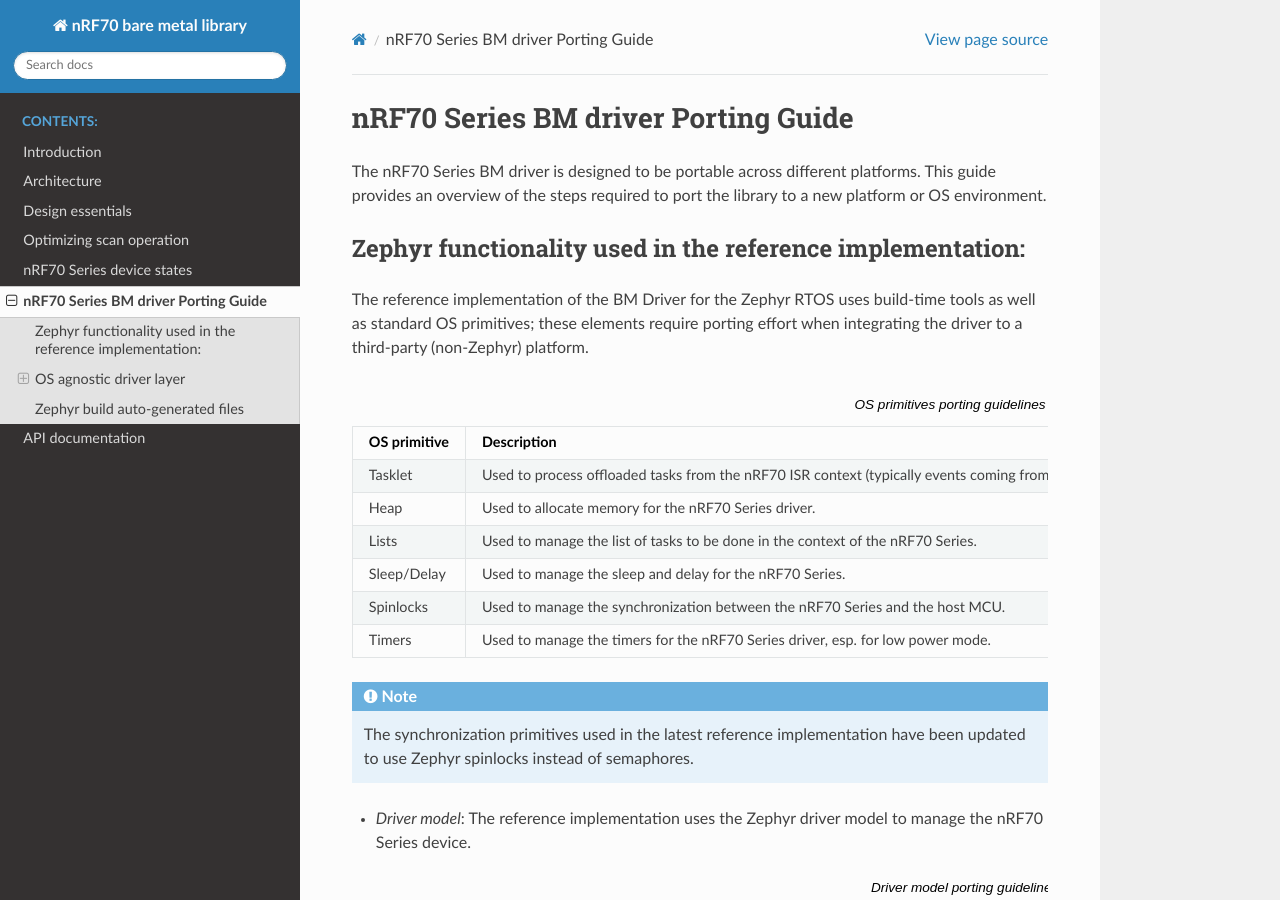
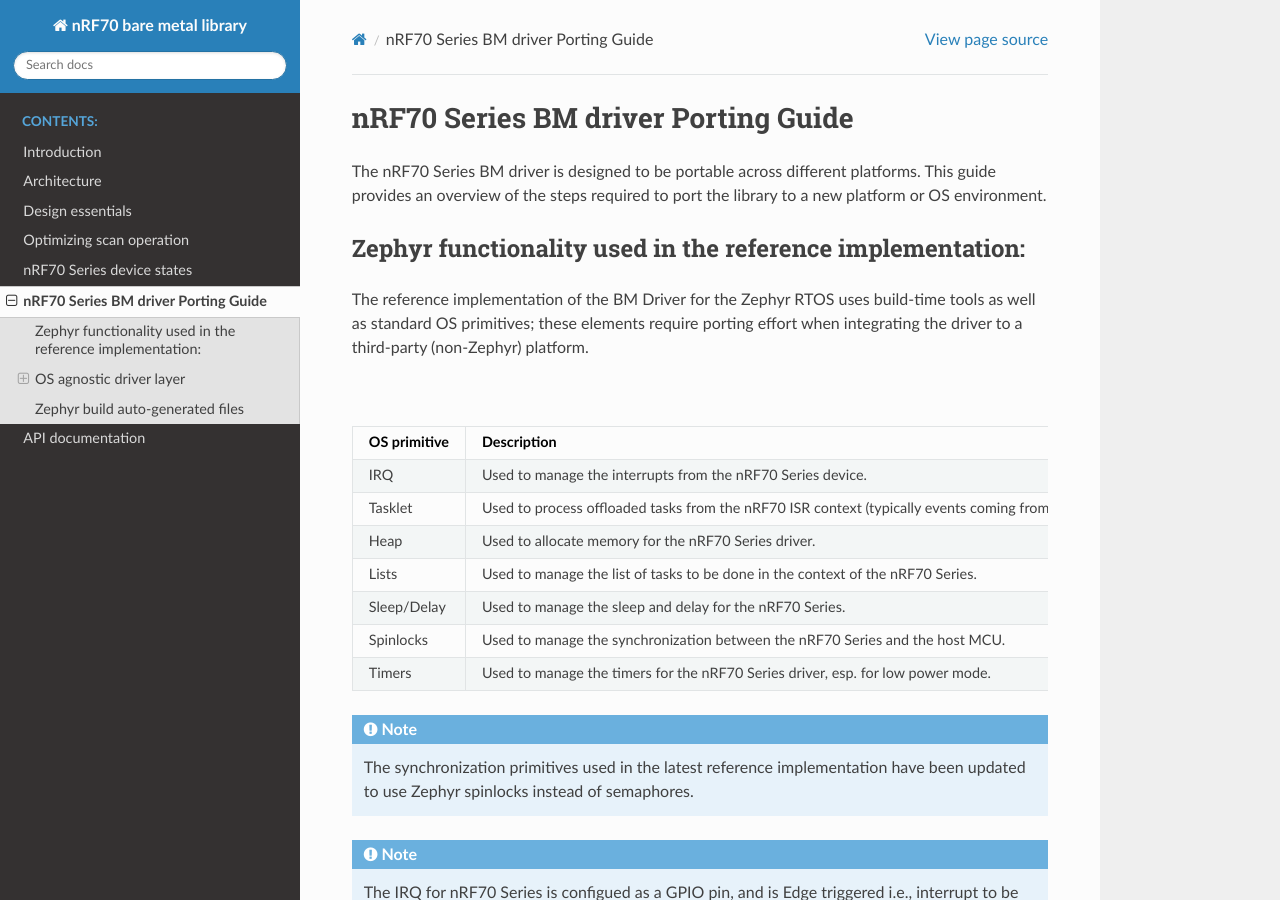
Before and after one commit to nrfconnect/nrf70-bm, a Sphinx documentation site: the page built from nrf70_bm_lib/docs/source/nrf70_bm_porting_guide.rst, in a window 1280 px wide and 900 px high. Built offline with Sphinx 7.4.7 and the Read the Docs theme 3.1.0, drawn with Linux system fonts in a browser that asks for light colours; some of the changed text lies outside the part shown.

Commit message:
Add IRQ info to porting guide
Add it to the list of OS primitives, though it's platform, but it helps
in porting. Also, add details about nature of interrupt.

Signed-off-by: Chaitanya Tata <Chaitanya.Tata@nordicsemi.no>

```diff
--- a/nrf70_bm_lib/docs/source/nrf70_bm_porting_guide.rst
+++ b/nrf70_bm_lib/docs/source/nrf70_bm_porting_guide.rst
@@ -19,6 +19,10 @@
     - Description
     - OS agnostic layer API
     - Reference Zephyr API
+  * - IRQ
+    - Used to manage the interrupts from the nRF70 Series device.
+    - nrf_wifi_osal_bus_qspi_dev_intr_reg()/nrf_wifi_osal_bus_qspi_dev_intr_unreg()
+    - gpio_add_callback()/gpio_remove_callback()
   * - Tasklet
     - Used to process offloaded tasks from the nRF70 ISR context  (typically events coming from the nRF70 Series device)
     - tasklet_schedule()
@@ -48,6 +52,10 @@
 .. note ::
 
    The synchronization primitives used in the latest reference implementation have been updated to use Zephyr spinlocks instead of semaphores.
+
+.. note ::
+
+   The IRQ for nRF70 Series is configued as a GPIO pin, and is Edge triggered i.e., interrupt to be triggered on pin state change to logical level 1.
 
 * *Driver model*: The reference implementation uses the Zephyr driver model to manage the nRF70 Series device.
 
```
